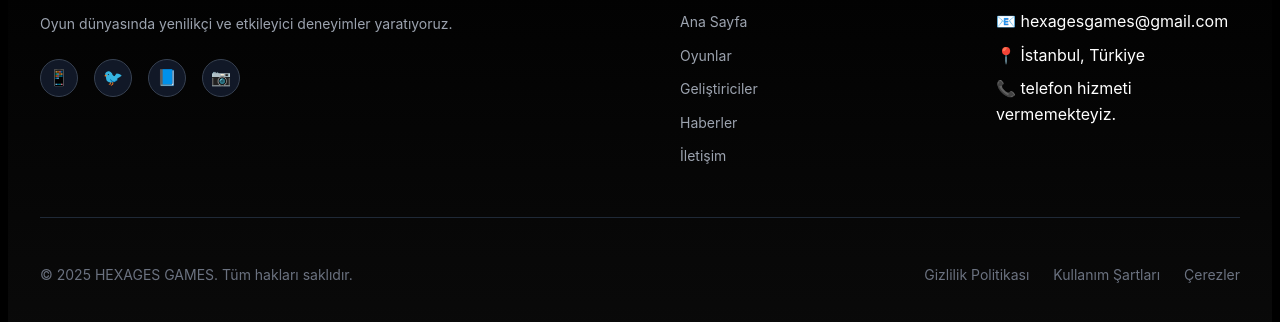
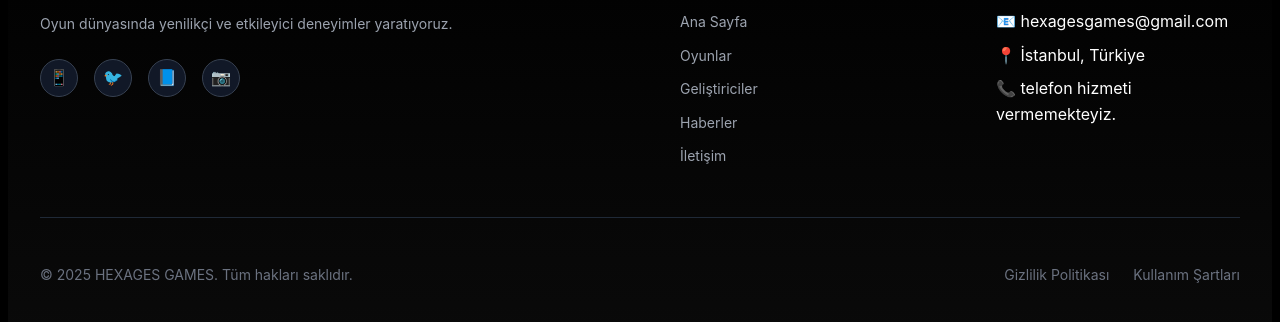
Before and after one commit to 4detrail/Hexagesgames, a plain HTML site: page developers.html in a window 1280 px wide. Shown: the part 3440-3762 px from the top of the page. Drawn offline with Linux system fonts and the light colour scheme.

Commit message:
Update developers.html

```diff
--- a/developers.html
+++ b/developers.html
@@ -574,7 +574,6 @@
                 <div class="footer-links">
                     <a href="#">Gizlilik Politikası</a>
                     <a href="#">Kullanım Şartları</a>
-                    <a href="#">Çerezler</a>
                 </div>
             </div>
         </div>
```
